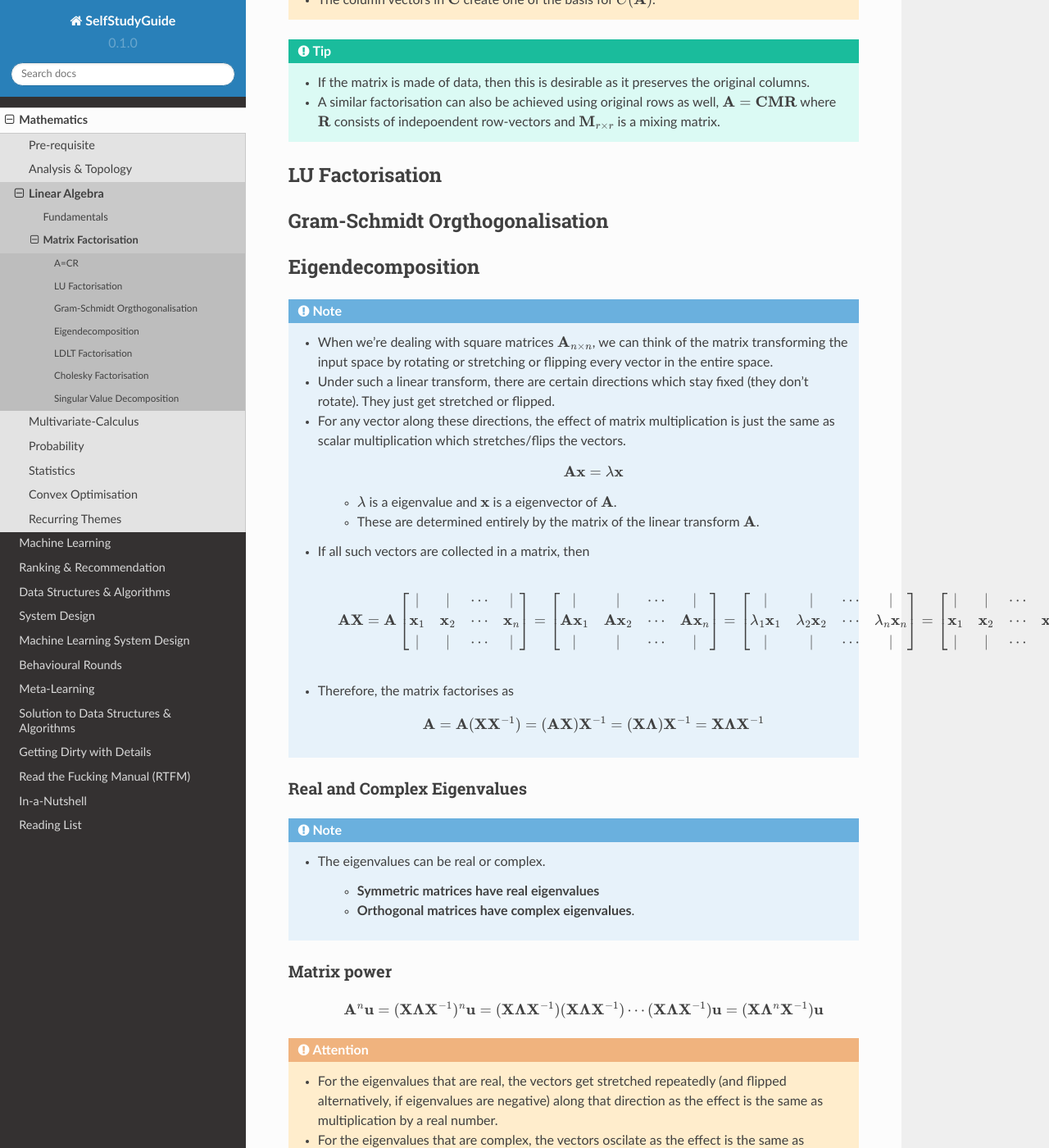
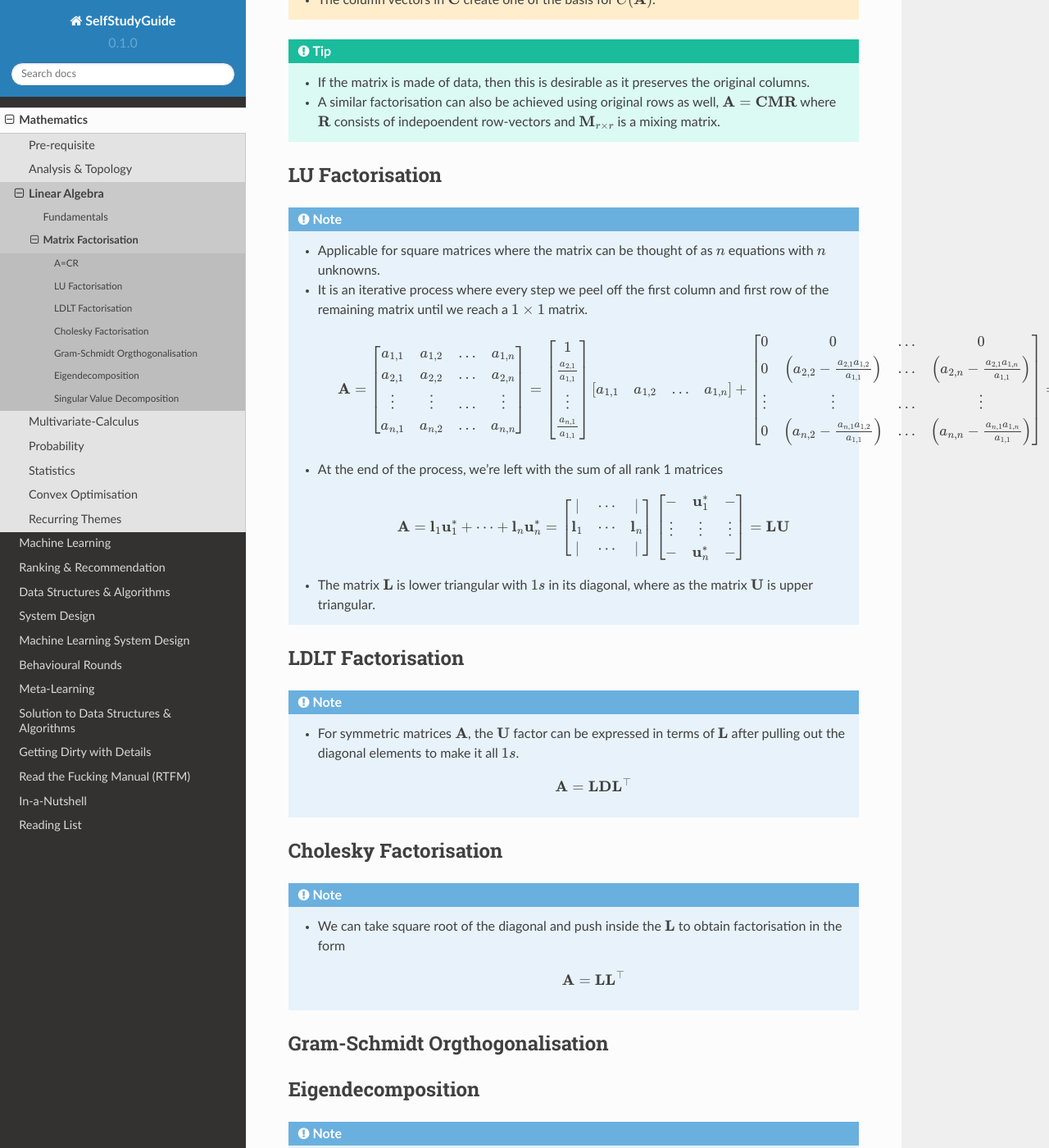
Before and after one commit to uselesstechjunks/leetcode, a Sphinx documentation site: the page built from docs/source/math/linalg/factor.rst, in a window 1280 px wide and 1400 px high, scrolled down 680 px. Shown: the whole window at 82% size. Built offline with Sphinx 7.4.7 and the Read the Docs theme 2.0.0, drawn with Linux system fonts in a browser that asks for light colours; some of the changed text lies outside the part shown.

Commit message:
Update factor.rst (#113)
* Update factor.rst

* Update factor.rst

* Update factor.rst

* Update factor.rst

```diff
--- a/docs/source/math/linalg/factor.rst
+++ b/docs/source/math/linalg/factor.rst
@@ -28,6 +28,31 @@ This factorisation keeps the columns of the original matrix intact.
 ********************************************************************************
 LU Factorisation
 ********************************************************************************
+.. note::
+	* Applicable for square matrices where the matrix can be thought of as :math:`n` equations with :math:`n` unknowns.
+	* It is an iterative process where every step we peel off the first column and first row of the remaining matrix until we reach a :math:`1\times 1` matrix.
+
+		.. math:: \mathbf{A}=\begin{bmatrix}a_{1,1}&a_{1,2}&\dots&a_{1,n}\\a_{2,1}&a_{2,2}&\dots&a_{2,n}\\\vdots&\vdots&\dots&\vdots\\a_{n,1}&a_{n,2}&\dots&a_{n,n}\end{bmatrix}=\begin{bmatrix}1\\\frac{a_{2,1}}{a_{1,1}}\\\vdots\\\frac{a_{n,1}}{a_{1,1}}\end{bmatrix}\begin{bmatrix}a_{1,1}&a_{1,2}&\dots&a_{1,n}\end{bmatrix}+\begin{bmatrix}0 & 0 & \dots & 0\\0 & \left(a_{2,2}-\frac{a_{2,1}a_{1,2}}{a_{1,1}}\right) & \dots & \left(a_{2,n}-\frac{a_{2,1}a_{1,n}}{a_{1,1}}\right)\\\vdots&\vdots&\dots&\vdots\\0 & \left(a_{n,2}-\frac{a_{n,1}a_{1,2}}{a_{1,1}}\right) & \dots & \left(a_{n,n}-\frac{a_{n,1}a_{1,n}}{a_{1,1}}\right)\end{bmatrix}=\mathbf{l}_1\mathbf{u}^*_1+\begin{bmatrix}0 & \dots\\\vdots & \mathbf{A}_2\end{bmatrix}
+	* At the end of the process, we're left with the sum of all rank 1 matrices
+
+		.. math:: \mathbf{A}=\mathbf{l}_1\mathbf{u}^*_1+\cdots+\mathbf{l}_n\mathbf{u}^*_n=\begin{bmatrix}|&\cdots&|\\\mathbf{l}_1&\cdots&\mathbf{l}_n\\|&\cdots&|\end{bmatrix}\begin{bmatrix}-&\mathbf{u}^*_1&-\\\vdots&\vdots&\vdots\\-&\mathbf{u}^*_n&-\end{bmatrix}=\mathbf{L}\mathbf{U}
+	* The matrix :math:`\mathbf{L}` is lower triangular with :math:`1s` in its diagonal, where as the matrix :math:`\mathbf{U}` is upper triangular.
+
+********************************************************************************
+LDLT Factorisation
+********************************************************************************
+.. note::
+	* For symmetric matrices :math:`\mathbf{A}`, the :math:`\mathbf{U}` factor can be expressed in terms of :math:`\mathbf{L}` after pulling out the diagonal elements to make it all :math:`1s`.
+
+		.. math:: \mathbf{A}=\mathbf{L}\mathbf{D}\mathbf{L}^\top
+
+********************************************************************************
+Cholesky Factorisation
+********************************************************************************
+.. note::
+	* We can take square root of the diagonal and push inside the :math:`\mathbf{L}` to obtain factorisation in the form
+
+		.. math:: \mathbf{A}=\mathbf{L}\mathbf{L}^\top
 
 ********************************************************************************
 Gram-Schmidt Orgthogonalisation
@@ -144,9 +169,21 @@ Special case: Symmetric Real Matrices
 
 Positive Definite Matrices
 --------------------------------------------------------------------------------
+Multiplication by a pd matrix is similar to multiplying by a positive real number.
+
+Tests for positive definiteness
+^^^^^^^^^^^^^^^^^^^^^^^^^^^^^^^^^^^^^^^^^^^^^^^^^^^^^^^^^^^^^^^^^^^^^^^^^^^^^^^^
 .. note::
 	* All eigenvalues are positive.
 	* **Quadratic Form**: For any vector :math:`\mathbf{x}\neq\mathbf{0}`, :math:`\mathbf{x}^\top\mathbf{S}\mathbf{x} > 0`.
+	* The matrix :math:`\mathbf{S}` can be factorised as :math:`\mathbf{S}=\mathbf{A}^\top\mathbf{A}`.
+
+		* Choices for :math:`\mathbf{A}` can be
+
+			* :math:`\mathbf{S}=\mathbf{Q}\boldsymbol{\Lambda}\mathbf{Q}^\top=(\sqrt{\boldsymbol{\Lambda}}\mathbf{Q}^\top)^\top(\sqrt{\boldsymbol{\Lambda}}\mathbf{Q}^\top)=\mathbf{A}^\top\mathbf{A}`
+			* :math:`\mathbf{S}=\mathbf{L}\mathbf{L}^\top`
+	* The leading determinants :math:`D_1,D_2,\cdots,D_n` are all positive.
+	* In LU elimination, the pivot elements are all positive.
 
 Positive Semi-definite Matrices
 --------------------------------------------------------------------------------
```
Also changed, not shown: other parts of docs/source/math/linalg/factor.rst (+0 -8 lines).
